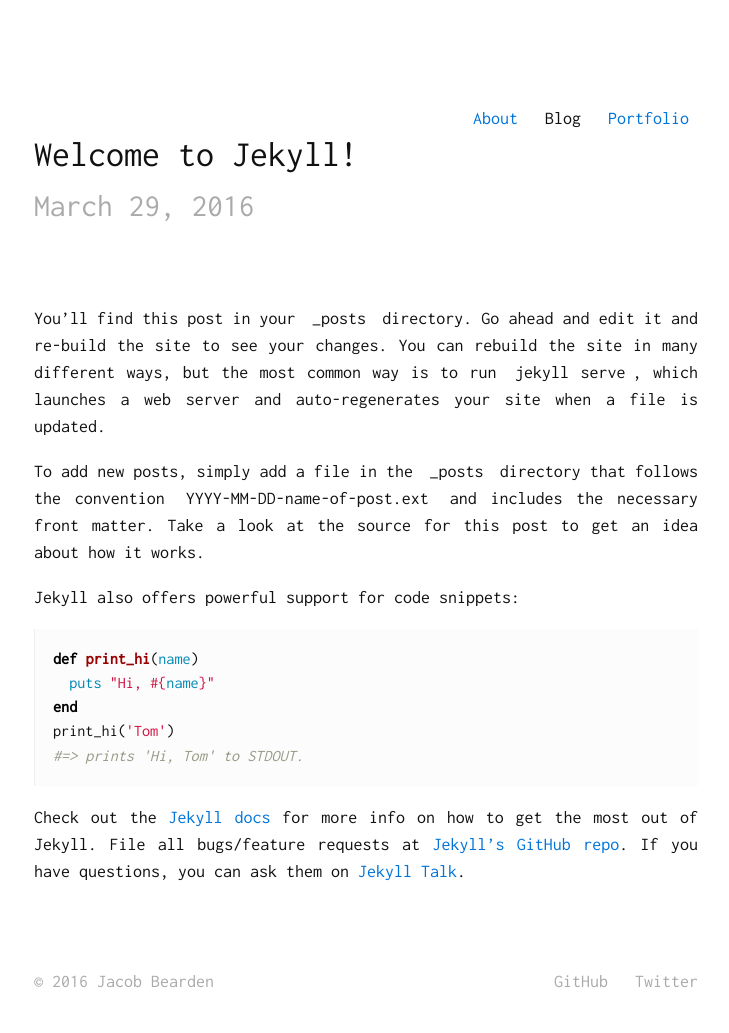
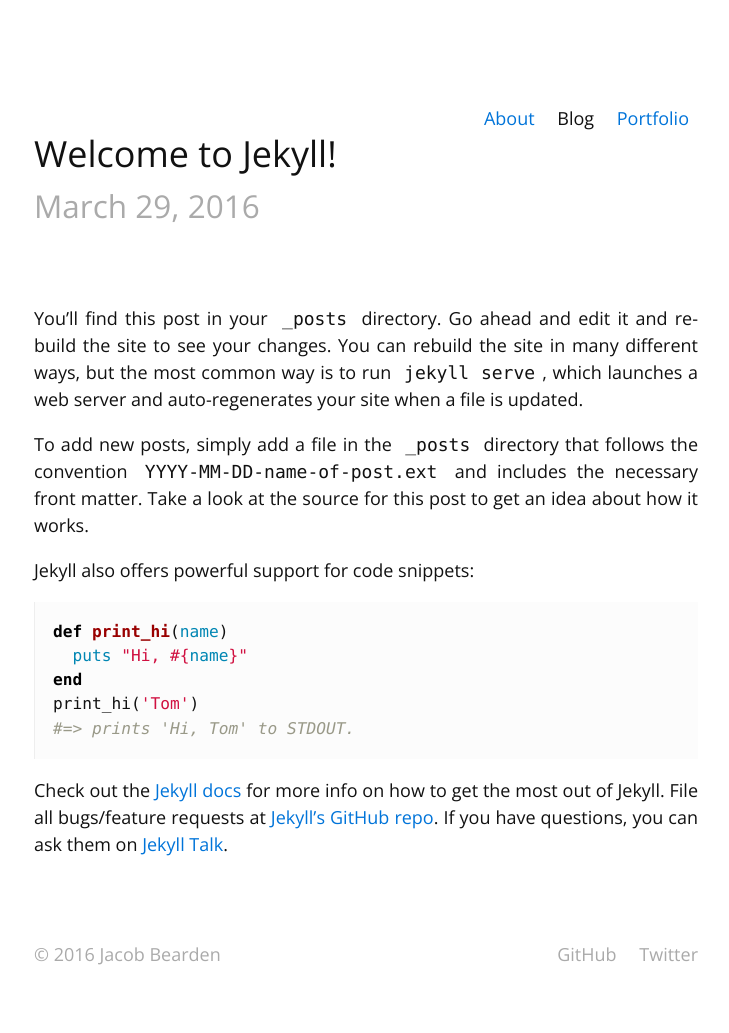
Before and after one commit to jacobbearden/bearden.io, a Jekyll site: the page built from _posts/2016-03-29-welcome-to-jekyll.md, in a window 1280 px wide. Shown: the whole page, without its empty margins (274-1003 px from the left). Built offline with Jekyll 4.4.1, drawn with Linux system fonts in a browser that asks for light colours; after the commit the page ends 1006 px from its top, so only the background shows below that.

Commit message:
open sans

```diff
--- a/_includes/head.html
+++ b/_includes/head.html
@@ -17,4 +17,4 @@
   {% endcapture %}
   {{ include_to_scssify | scssify }}
 </style>
-<link rel="stylesheet" href="https://fonts.googleapis.com/css?family=Inconsolata">
+<link rel="stylesheet" href="https://fonts.googleapis.com/css?family=Open+Sans">
--- a/_lib/sass/simple_ui/_variables.scss
+++ b/_lib/sass/simple_ui/_variables.scss
@@ -65,11 +65,11 @@
 
 $font-family-sans-serif: "Open Sans", "Helvetica Neue", Helvetica, Arial, sans-serif !default;
 $font-family-serif: Georgia, "Times New Roman", Times, serif !default;
-$font-family-monospace: Inconsolata, Menlo, Monaco, Consolas, "Courier New", monospace !default;
+$font-family-monospace: Menlo, Monaco, Consolas, "Courier New", monospace !default;
 
 $font-size: $font-size-base !default;
 $line-height: $line-height-base !default;
-$font-family: $font-family-monospace !default;
+$font-family: $font-family-sans-serif !default;
 
 $font-size-h1: $font-size-base * 2 !default;
 $font-size-h2: $font-size-base * 1.75 !default;
```
Also changed, not shown: Gemfile (deleted, +0 -11 lines).
